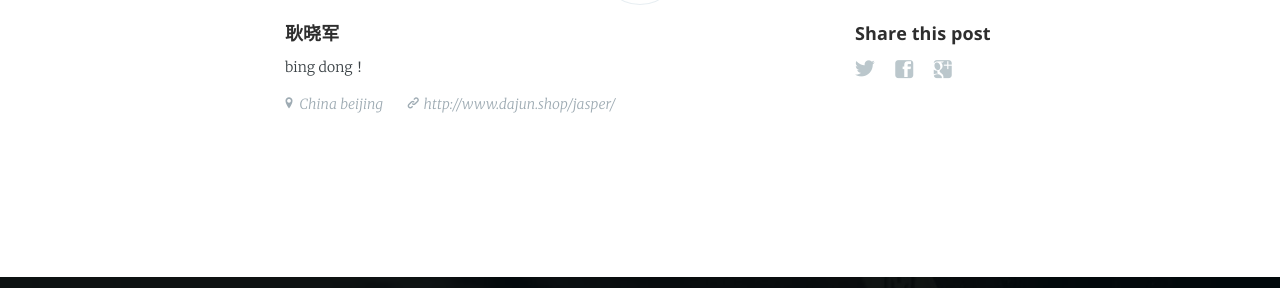
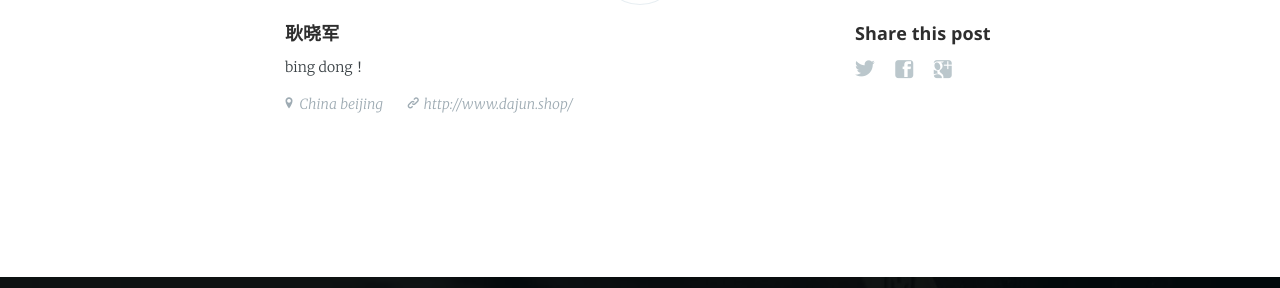
Before and after one commit to gengxiaojun1/dajunDemo, a Jekyll site: the page built from _posts/1863-11-19-gettysburg-address.md, in a window 1280 px wide. Shown: the part 412-700 px from the top of the page. Built offline with Jekyll 4.4.1, drawn with Linux system fonts in a browser that asks for light colours; nearby versions of some CDN libraries.

Commit message:
调式８

```diff
--- a/_config.yml
+++ b/_config.yml
@@ -16,14 +16,14 @@ author: '耿晓军'
 nickname: "耿晓军"
 bio: 'bing dong！'
 location: 'China beijing'
-url: 'http://www.dajun.shop/jasper/'
+url: 'http://www.dajun.shop/'
 image: 'assets/images/casper.png'
 
-short_url: 'http://www.dajun.shop/jasper/'
+short_url: 'http://www.dajun.shop/'
 google_analytics: UA-69281367-1
 disqus: username
 # edit baseurl to simply '/' if using as your personal page (instead of a project page)
-baseurl: '/jasper/'
+baseurl: /
 
 # Permalinks
 permalink: /:title
```
